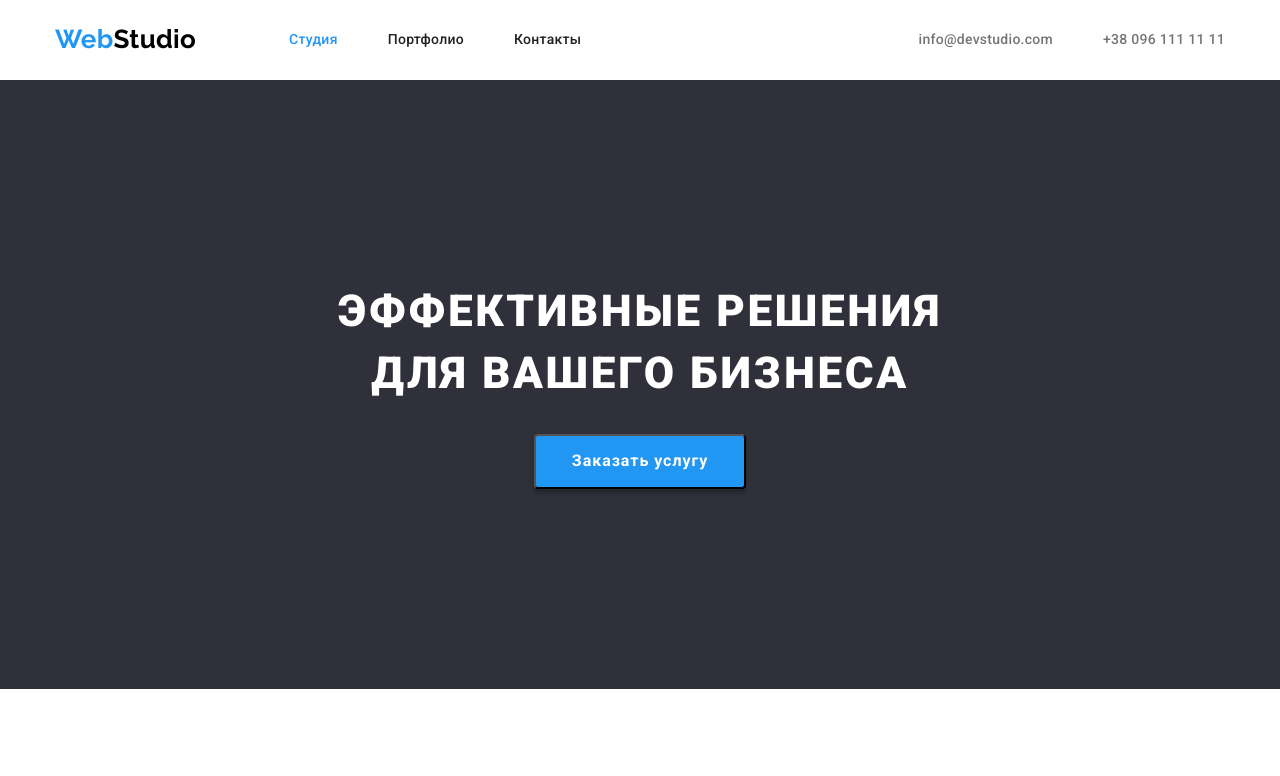
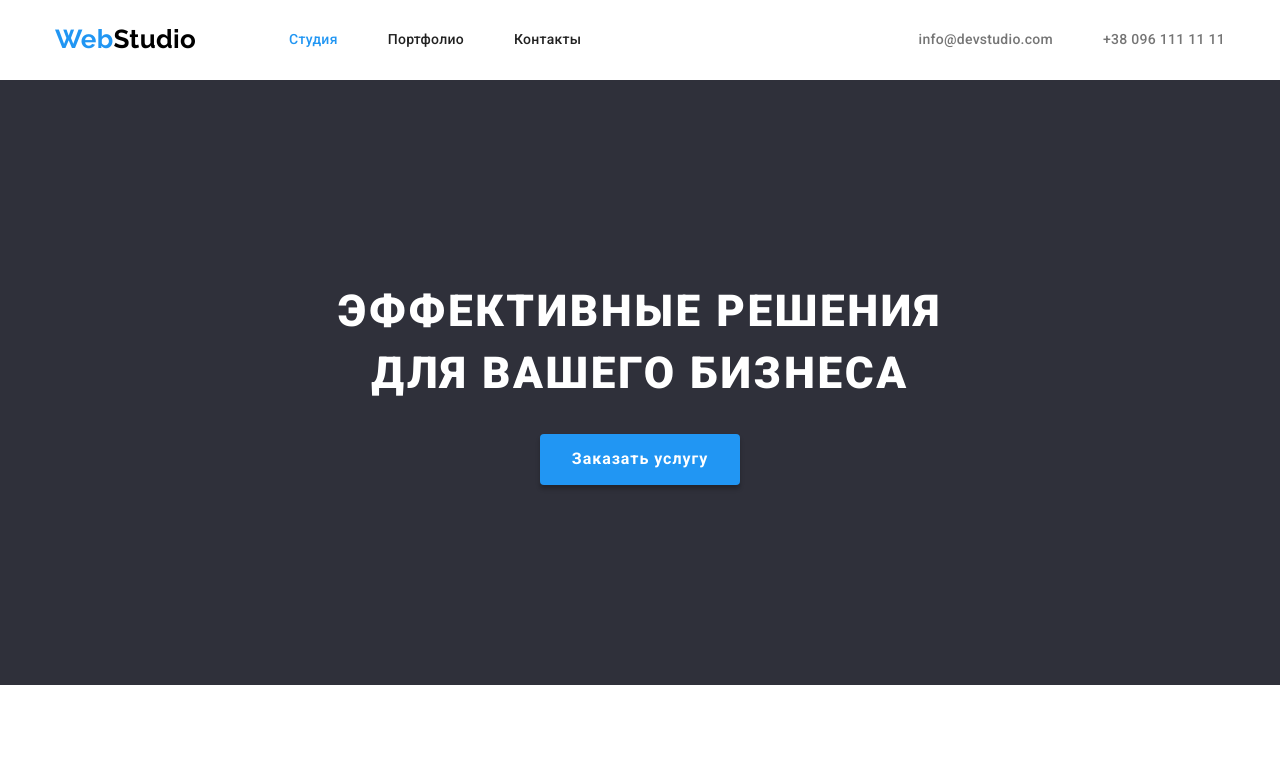
Before and after one commit to Alex2022Sander/goit-markup-hw-03, a plain HTML site: page index.html in a window 1280 px wide. Shown: the top 776 px of the page. Drawn offline with nearby package versions, Linux system fonts and the light colour scheme.

Commit message:
изменение

```diff
--- a/css/styles.css
+++ b/css/styles.css
@@ -197,20 +197,15 @@ border-bottom: 1px solid var(--background-dark-grey);
   cursor: pointer;
   color: var(--white-color);
   background-color: var(--blue-logo-color);
+  font-family: inherit;
   font-weight: 700;
   font-size: 16px;
   line-height: 1.9;
-    font-family: inherit;
-    text-align: center;
-    align-items: center;
   letter-spacing: 0.06em;
   border-radius: 4px;
   box-shadow: 0px 4px 4px 0px var(--button-shadow);
-    padding: 10px 36px;
-
-
-
-
+  border: none;
+  padding: 10px 32px;
 }
 /* Button */
 .select-button {
```
Lines whose indentation alone changed are shown as unchanged.
